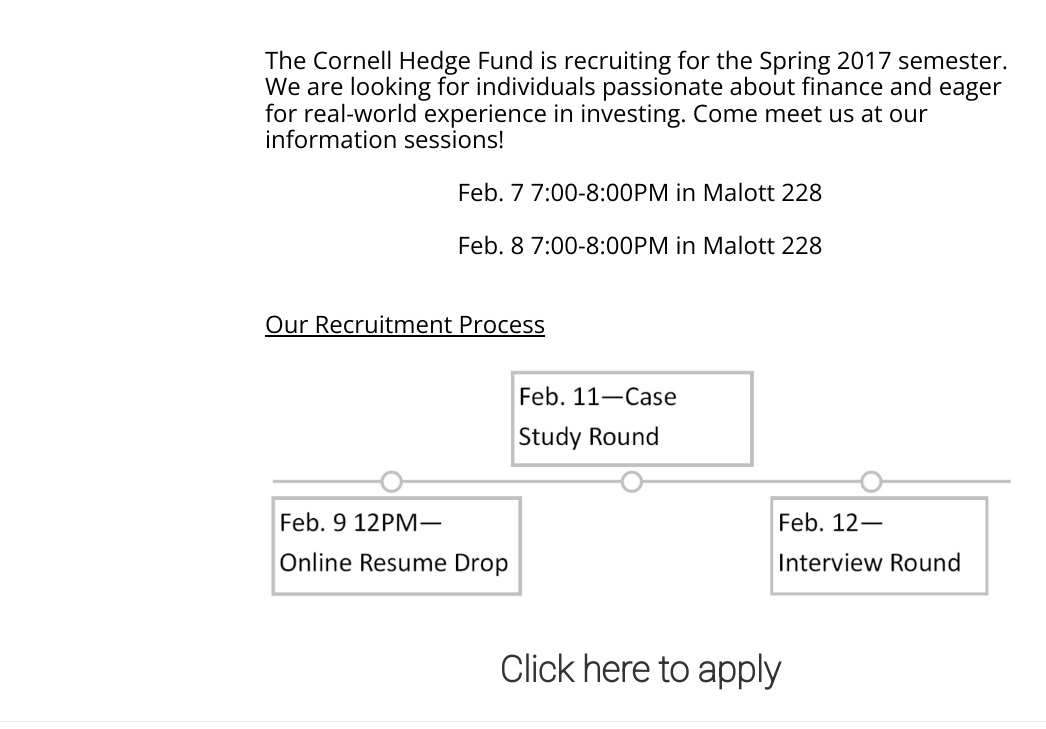
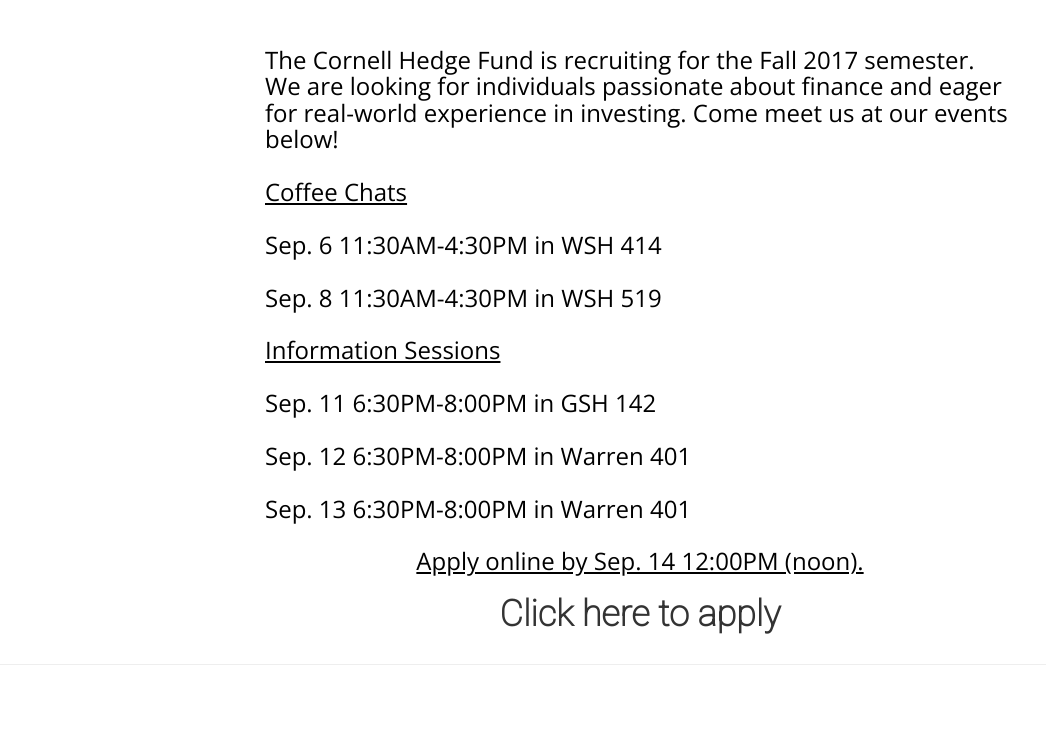
Before and after one commit to cornellhedgefund/cornellhedgefund.github.io, a website: page recruitment.html in a window 1280 px wide. Shown: the part 379-1108 px from the top of the page, without its empty margins (0-1046 px from the left). Drawn offline with nearby package versions, Linux system fonts and the light colour scheme.

Commit message:
Fall 2017 Updates
Updated to add recruitment tab. Also updated logo and recruitment page details.

```diff
--- a/recruitment.html
+++ b/recruitment.html
@@ -62,7 +62,7 @@
                 <button type="button" class="navbar-toggle" data-toggle="collapse" data-target="#bs-example-navbar-collapse-1">
                     <span class="sr-only">Toggle navigation</span> Menu <i class="fa fa-bars"></i>
                 </button>
-                <a class="navbar-brand" href="./"><img style="cursor:pointer;max-width:160px; margin-top: -66px;" src="logos/favicon1.png"></a>
+                <a class="navbar-brand" href="./"><img style="cursor:pointer;max-width:200px; margin-top: -25px;" src="logos/favicon1.png"></a>
             </div>
 
             <!-- Collect the nav links, forms, and other content for toggling -->
@@ -112,20 +112,28 @@
                 <div class="post-preview">
                     <a class="disabled" style="color:black">
                         <h3 class="post-subtitle">
-                             The Cornell Hedge Fund is recruiting for the Spring 2017 semester. We are looking for individuals passionate about finance and eager for real-world experience in investing.
-Come meet us at our information sessions!
+                             The Cornell Hedge Fund is recruiting for the Fall 2017 semester. We are looking for individuals passionate about finance and eager for real-world experience in investing.
+Come meet us at our events below!
                             <br>
                             <br>
+                            <u>Coffee Chats</u>
+                                <br><br>
+                            Sep. 6 11:30AM-4:30PM in WSH 414
+                                <br><br>
+                            Sep. 8 11:30AM-4:30PM in WSH 519
+                                <br><br>
+                            <u>Information Sessions</u>
+                                <br><br>
+                            Sep. 11 6:30PM-8:00PM in GSH 142
+                            <br><br>
+                            Sep. 12 6:30PM-8:00PM in Warren 401
+                            <br><br>
+                            Sep. 13 6:30PM-8:00PM in Warren 401
+
+                            <br><br>
                             <div class="text-center">
-                                Feb. 7 7:00-8:00PM in Malott 228
-                                <br><br>
-                                Feb. 8 7:00-8:00PM in Malott 228
+                            <u>Apply online by Sep. 14 12:00PM (noon).</u>
                             </div>
-                            <br><br>
-                            <u>Our Recruitment Process</u>
-                            <br><br>
-                            <img class="text-center" style = "height:100%;width:100%"src="img/timeline.jpg">
-                            <br><br>
                         </h3>
                     </a>
                     <h1 class="text-center customo"><a target=_blank href=https://cornell.qualtrics.com/SE/?SID=SV_3Q05xWUzJltMSSp>Click here to apply</a></h1>
```
Also changed, not shown: about.html (+4 -1 lines), funds.html (+4 -2 lines), index.html (+4 -1 lines), leadership.html (+4 -1 lines), publications.html (+4 -1 lines), logos/favicon1.png.
